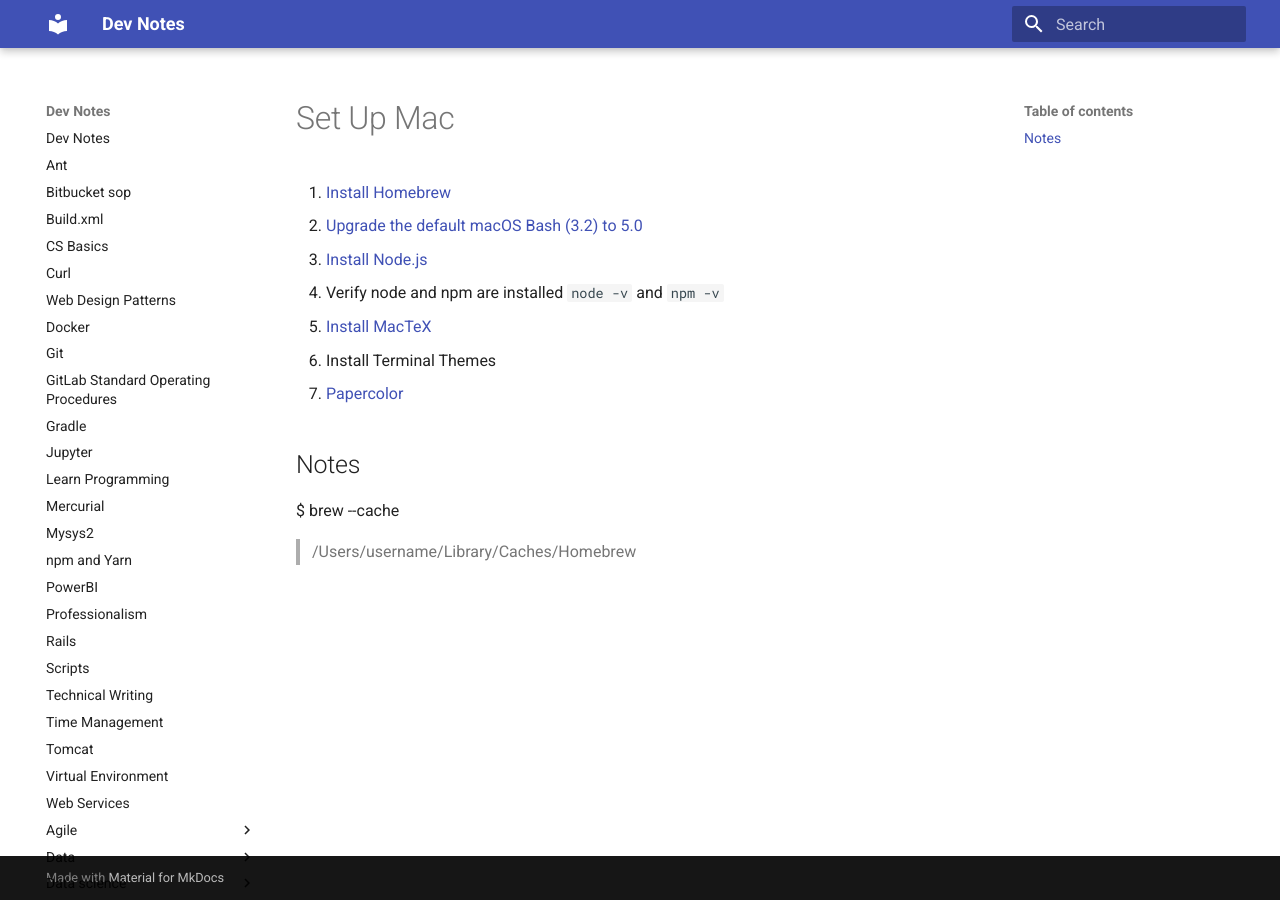
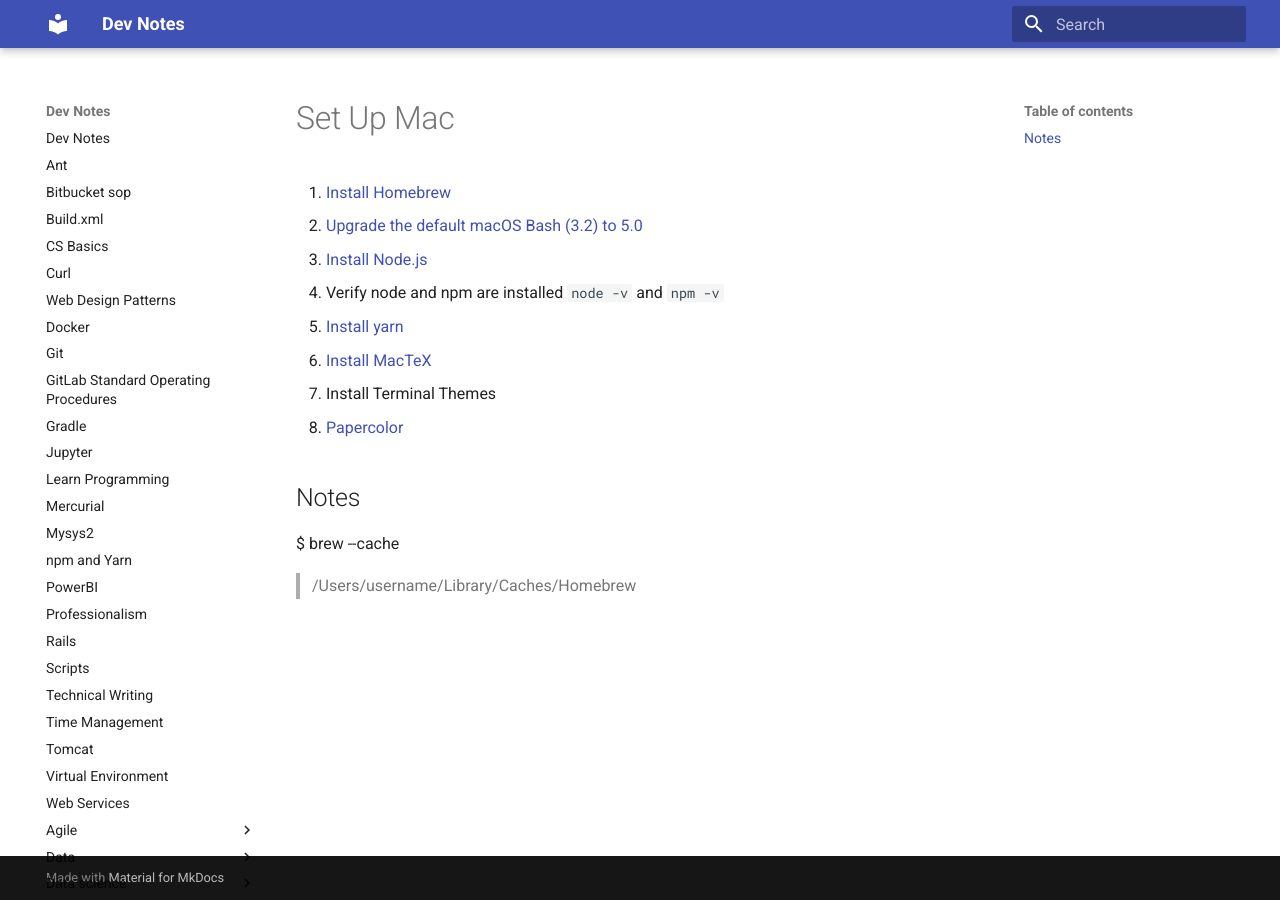
Before and after one commit to shylaclark/dev-notes, an MkDocs documentation site: the page built from docs/new-work-env/mac-only.md, in a window 1280 px wide. Built offline with MkDocs 1.6.1 and Material for MkDocs 9.7.7, drawn with Linux system fonts in a browser that asks for light colours.

Commit message:
Update mac-only.md

```diff
--- a/docs/new-work-env/mac-only.md
+++ b/docs/new-work-env/mac-only.md
@@ -4,8 +4,9 @@
 2. [Upgrade the default macOS Bash (3.2) to 5.0](https://itnext.io/upgrading-bash-on-macos-7138bd1066ba)
 3. [Install Node.js](https://nodejs.org/en/download/)
 4. Verify node and npm are installed `node -v` and `npm -v`
-5. [Install MacTeX](https://tug.org/mactex/)
-6. Install Terminal Themes
+5. [Install yarn](https://classic.yarnpkg.com/lang/en/docs/install/#mac-stable)
+6. [Install MacTeX](https://tug.org/mactex/)
+7. Install Terminal Themes
   * [Papercolor](https://github.com/tomotargz/papercolor-terminal-app)
 
 
```
